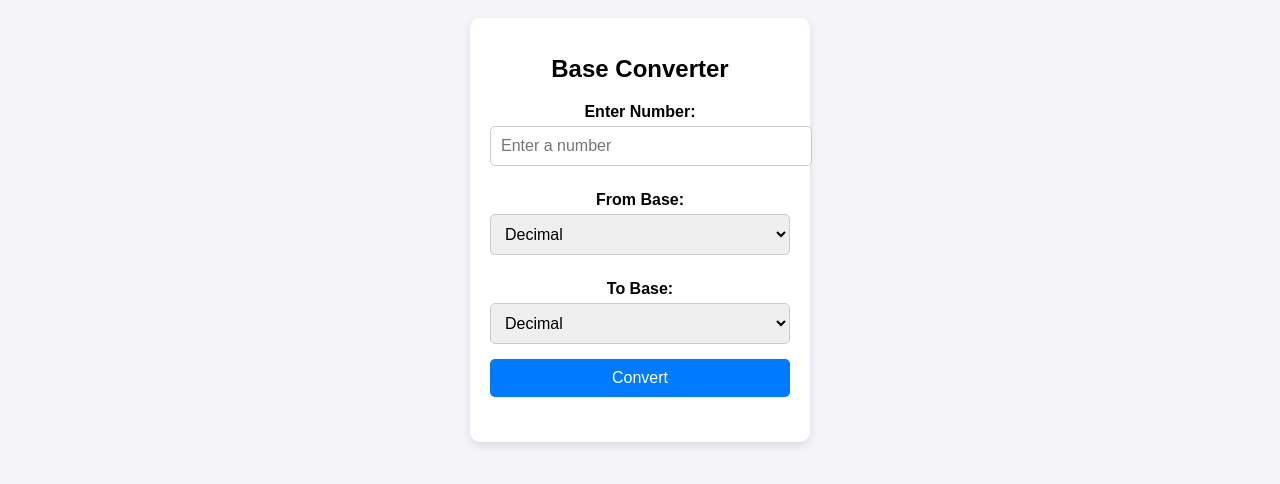
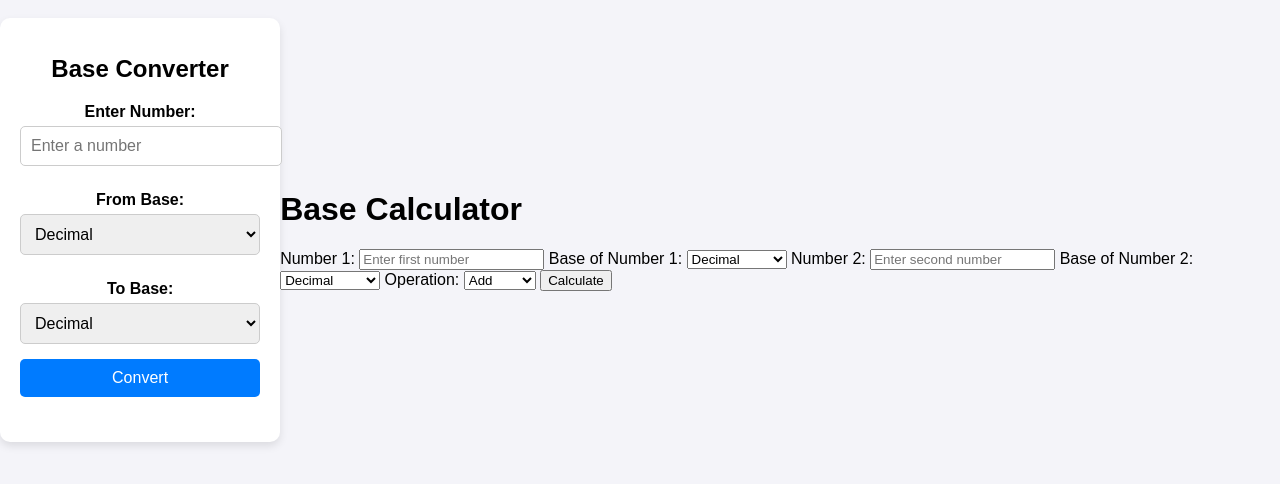
Before and after one commit to akashrajayush/NumberConvertor, a plain HTML site: page index.html in a window 1280 px wide. Shown: the part 170-654 px from the top of the page. Drawn offline with Linux system fonts and the light colour scheme.

Commit message:
Update index.html

```diff
--- a/index.html
+++ b/index.html
@@ -3,7 +3,7 @@
 <head>
     <meta charset="UTF-8">
     <meta name="viewport" content="width=device-width, initial-scale=1.0">
-    <title>Number Base Converter</title>
+    <title>Number Base Converter and Calculator</title>
     <link rel="stylesheet" href="styles.css">
 </head>
 <body>
@@ -32,6 +32,44 @@
 
         <div class="result" id="result"></div>
     </div>
+
+    <div class="calculator">
+        <h1>Base Calculator</h1>
+        <label for="num1">Number 1:</label>
+        <input type="text" id="num1" placeholder="Enter first number" />
+
+        <label for="base1">Base of Number 1:</label>
+        <select id="base1">
+            <option value="10">Decimal</option>
+            <option value="2">Binary</option>
+            <option value="8">Octal</option>
+            <option value="16">Hexadecimal</option>
+        </select>
+
+        <label for="num2">Number 2:</label>
+        <input type="text" id="num2" placeholder="Enter second number" />
+
+        <label for="base2">Base of Number 2:</label>
+        <select id="base2">
+            <option value="10">Decimal</option>
+            <option value="2">Binary</option>
+            <option value="8">Octal</option>
+            <option value="16">Hexadecimal</option>
+        </select>
+
+        <label for="operation">Operation:</label>
+        <select id="operation">
+            <option value="add">Add</option>
+            <option value="subtract">Subtract</option>
+            <option value="multiply">Multiply</option>
+            <option value="divide">Divide</option>
+        </select>
+
+        <button onclick="calculate()">Calculate</button>
+
+        <div class="result" id="calcResult"></div>
+    </div>
+
     <script src="script.js"></script>
 </body>
 </html>
```
